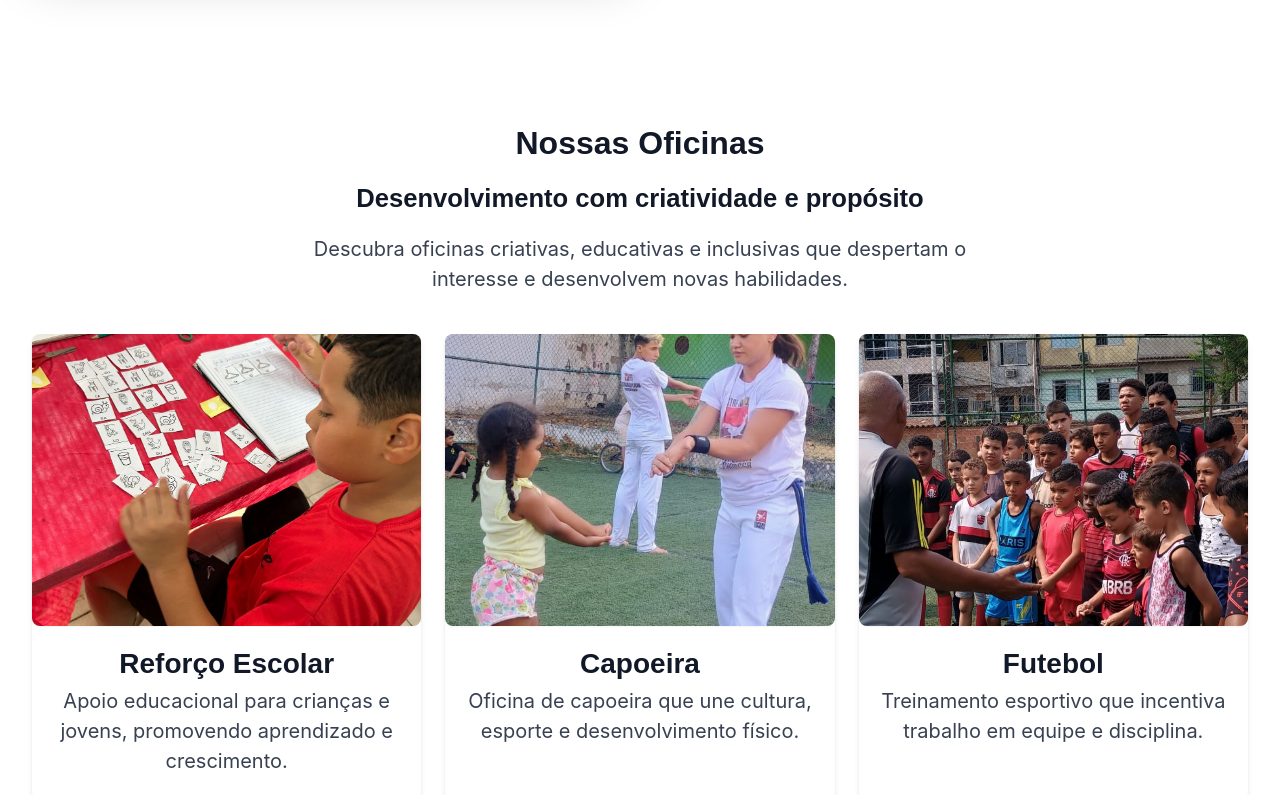
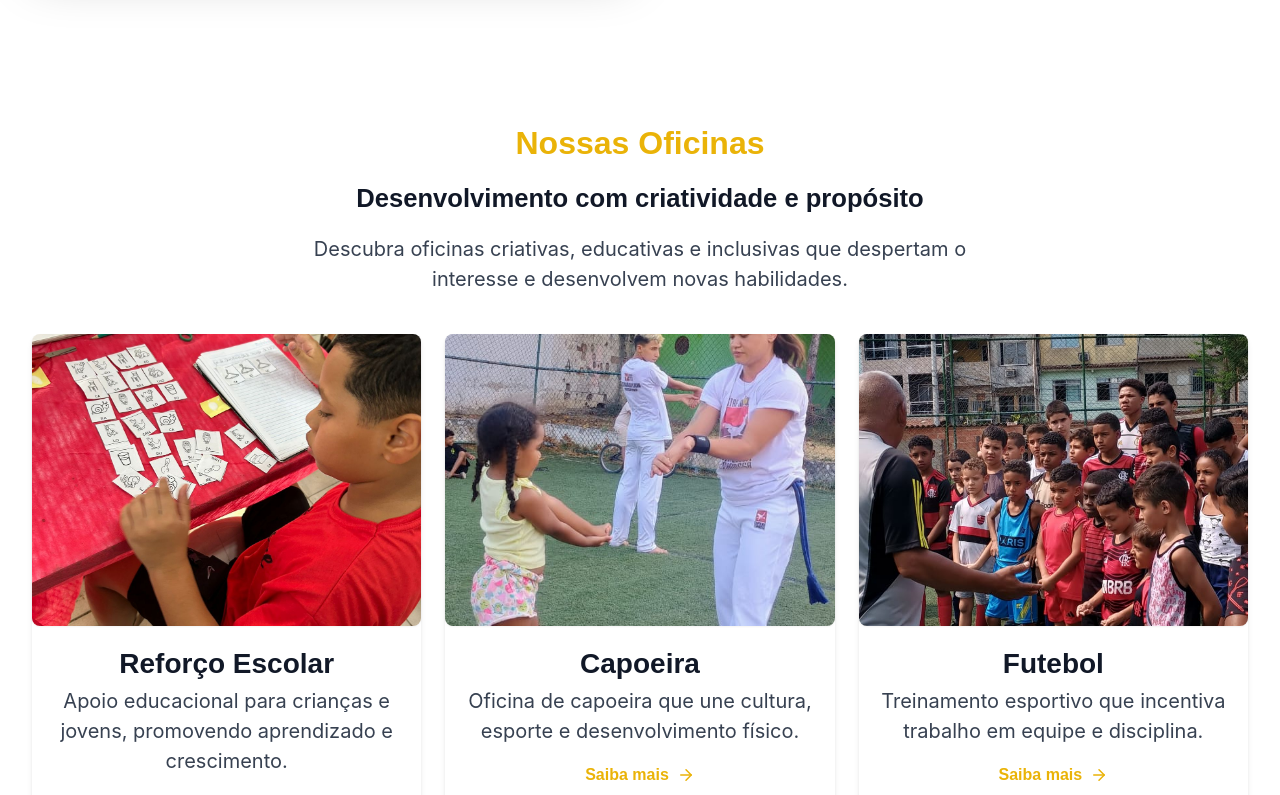
Before and after one commit to devcleber1/iluminando, a React (Vite) app: page / in a window 1280 px wide. Shown: the part 3600-4395 px from the top of the page. Built offline with nearby package versions, Linux system fonts and the light colour scheme.

Commit message:
Adicionando button saiba mais

```diff
--- a/package.json
+++ b/package.json
@@ -13,6 +13,7 @@
     "@headlessui/react": "^2.2.4",
     "@heroicons/react": "^2.2.0",
     "framer-motion": "^12.18.1",
+    "lucide-react": "^0.522.0",
     "react": "^19.1.0",
     "react-dom": "^19.1.0"
   },
--- a/src/Components/WorkShops/Workshop.jsx
+++ b/src/Components/WorkShops/Workshop.jsx
@@ -1,10 +1,13 @@
+import React from 'react';
+import { motion } from 'framer-motion';
+import { ArrowRight } from 'lucide-react'; // Biblioteca recomendada para ícones modernos
 import workshops from './data';
 
 export default function WorkshopsSection() {
   return (
     <section className="px-4 py-16 mx-auto sm:max-w-xl md:max-w-full lg:max-w-screen-xl md:px-24 lg:px-8 lg:py-20 font-body">
       <div className="max-w-xl mb-10 sm:mx-auto sm:text-center lg:max-w-2xl">
-        <h2 className="mb-4 text-[clamp(2rem,2.5vw,4rem)] font-title font-bold leading-tight text-gray-900 text-center">
+        <h2 className="mb-4 text-[clamp(2rem,2.5vw,4rem)] font-title font-bold leading-tight text-yellow-500 text-center">
           Nossas Oficinas
         </h2>
         <h3 className="mb-4 text-[clamp(1.5rem,2vw,2.25rem)] font-title font-semibold text-gray-900 text-center">
@@ -15,11 +18,15 @@ export default function WorkshopsSection() {
         </p>
       </div>
 
-      <div className="grid gap-6 row-gap-5 lg:grid-cols-3">
+      <div className="grid gap-6 row-gap-10 lg:grid-cols-3">
         {workshops.map((workshop, idx) => (
-          <div
+          <motion.div
             key={idx}
             className="group transform transition duration-300 rounded-lg bg-white shadow-md hover:shadow-2xl hover:scale-[1.03]"
+            initial={{ opacity: 0, y: 30 }}
+            whileInView={{ opacity: 1, y: 0 }}
+            transition={{ duration: 0.5, delay: idx * 0.1 }}
+            viewport={{ once: true }}
           >
             <div className="w-full aspect-[4/3] mb-6 overflow-hidden rounded-lg shadow-sm">
               <img
@@ -28,13 +35,28 @@ export default function WorkshopsSection() {
                 alt={workshop.alt}
               />
             </div>
-            <h5 className="mb-2 text-[clamp(1.25rem,2.5vw,1.75rem)] font-title font-bold leading-none text-gray-900 text-center">
+            <div className="px-4 pb-6 text-center">
+              <h5 className="mb-2 text-[clamp(1.25rem,2.5vw,1.75rem)] font-title font-bold leading-none text-gray-900">
                 {workshop.title}
               </h5>
-            <p className="text-[clamp(1rem,2vw,1.25rem)] text-gray-700 text-center px-4 pb-6">
+              <p className="text-[clamp(1rem,2vw,1.25rem)] text-gray-700 mb-4">
                 {workshop.desc}
               </p>
+
+              <motion.a
+                href={workshop.link || '/oficinas'}
+                whileHover={{ scale: 1.05 }}
+                className="inline-flex items-center gap-2 font-menu font-semibold text-yellow-500 hover:text-yellow-600 transition-colors duration-300 group"
+              >
+                Saiba mais
+                <motion.span
+                  className="group-hover:translate-x-1 transition-transform duration-300"
+                >
+                  <ArrowRight size={18} />
+                </motion.span>
+              </motion.a>
             </div>
+          </motion.div>
         ))}
       </div>
 
@@ -69,7 +91,6 @@ export default function WorkshopsSection() {
         >
           Ver todas as oficinas
         </a>
-
       </div>
     </section>
   );
```
Also changed, not shown: 1 other file (tests, documents, lock files or other folders). Lines whose indentation alone changed are shown as unchanged.
